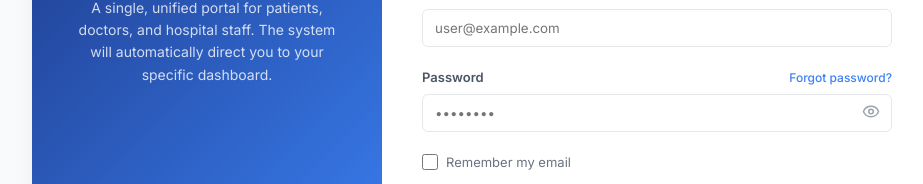
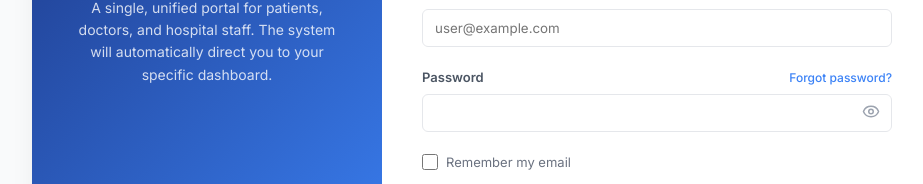
Before and after one commit to ackeem27/CareConnect-Frontend, a React (Create React App) app: page /login in a window 1280 px wide. Shown: the part 283-467 px from the top of the page, without its empty margins (158-1081 px from the left). Built offline with nearby package versions, Linux system fonts and the light colour scheme.

Commit message:
fix(auth): align React versions and remove confusing password bullet placeholder

```diff
--- a/package.json
+++ b/package.json
@@ -11,8 +11,8 @@
     "icons": "^1.0.0",
     "lucide": "^1.16.0",
     "lucide-react": "^1.8.0",
-    "react": "^19.2.6",
-    "react-dom": "^19.2.4",
+    "react": "19.2.6",
+    "react-dom": "19.2.6",
     "react-hot-toast": "^2.6.0",
     "react-router-dom": "^7.14.0",
     "react-scripts": "5.0.1",
--- a/src/pages/auth/UnifiedLogin.jsx
+++ b/src/pages/auth/UnifiedLogin.jsx
@@ -118,7 +118,6 @@ const UnifiedLogin = () => {
                 <input
                   type={showPassword ? 'text' : 'password'}
                   className="form-input"
-                  placeholder="••••••••"
                   value={password}
                   onChange={(e) => setPassword(e.target.value)}
                   required
```
Also changed, not shown: 1 other file (tests, documents, lock files or other folders).
